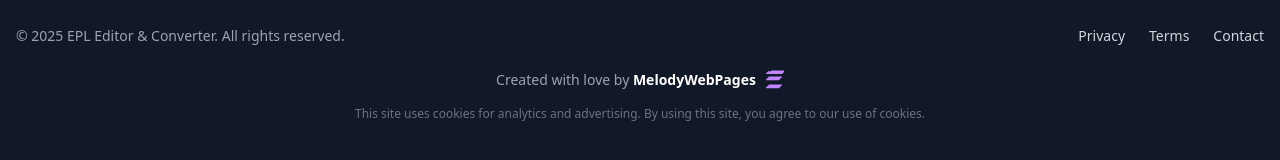
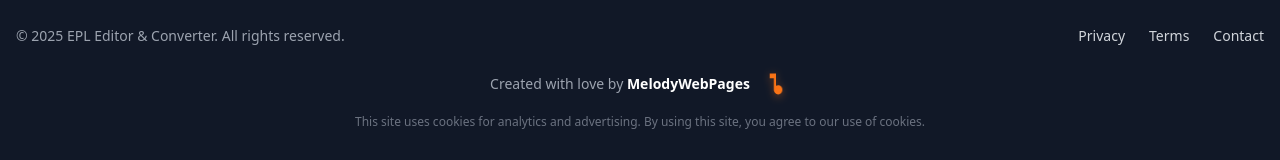
Before and after one commit to melodywebpages/EPL_editor_converter, a Next.js app: page / in a window 1280 px wide. Shown: the part 1515-1675 px from the top of the page. Built offline with nearby package versions, Linux system fonts and the light colour scheme; no server answers.

Commit message:
Add 3D rotating orange music note icon to footer
- Replace SOL crypto icon with animated music note
- Orange color (#f97316) with drop shadow
- 3D rotation animation (4s loop)
- Slightly larger size (w-7 h-7)

```diff
--- a/components/Footer.tsx
+++ b/components/Footer.tsx
@@ -77,17 +77,31 @@ export default function Footer() {
           </div>
 
           {/* Created by section */}
-          <div className="flex items-center justify-center gap-2 mt-6">
+          <div className="flex items-center justify-center gap-3 mt-6">
             <p className="text-sm text-gray-400">
               Created with love by <span className="text-white font-semibold">MelodyWebPages</span>
             </p>
             <svg
-              className="w-5 h-5 text-purple-400"
+              className="w-7 h-7"
               viewBox="0 0 24 24"
-              fill="currentColor"
-              aria-label="Solana"
+              fill="#f97316"
+              aria-label="Music Note"
+              style={{
+                animation: 'rotate3d 4s linear infinite',
+                transformStyle: 'preserve-3d',
+                filter: 'drop-shadow(0 2px 4px rgba(249, 115, 22, 0.4))'
+              }}
             >
-              <path d="M5.93 17.57a.75.75 0 0 1 .53-.22h15.08a.38.38 0 0 1 .26.65l-3.54 3.54a.75.75 0 0 1-.53.22H2.65a.38.38 0 0 1-.26-.65l3.54-3.54Zm0-15.34L9.47.69a.75.75 0 0 1 .53-.22h15.08a.38.38 0 0 1 .26.65l-3.54 3.54a.75.75 0 0 1-.53.22H2.65a.38.38 0 0 1-.26-.65l3.54-3.54ZM18.07 12l3.54-3.54a.38.38 0 0 0-.26-.65H6.27a.75.75 0 0 0-.53.22L2.2 11.57a.38.38 0 0 0 .26.65h15.08a.75.75 0 0 0 .53-.22Z"/>
+              <defs>
+                <style>{`
+                  @keyframes rotate3d {
+                    0% { transform: perspective(400px) rotateY(0deg); }
+                    100% { transform: perspective(400px) rotateY(360deg); }
+                  }
+                `}</style>
+              </defs>
+              <path d="M12 3v10.55c-.59-.34-1.27-.55-2-.55-2.21 0-4 1.79-4 4s1.79 4 4 4 4-1.79 4-4V7h4V3h-6z"/>
+              <ellipse cx="10" cy="17" rx="2.5" ry="1.5" opacity="0.5"/>
             </svg>
           </div>
 
```
